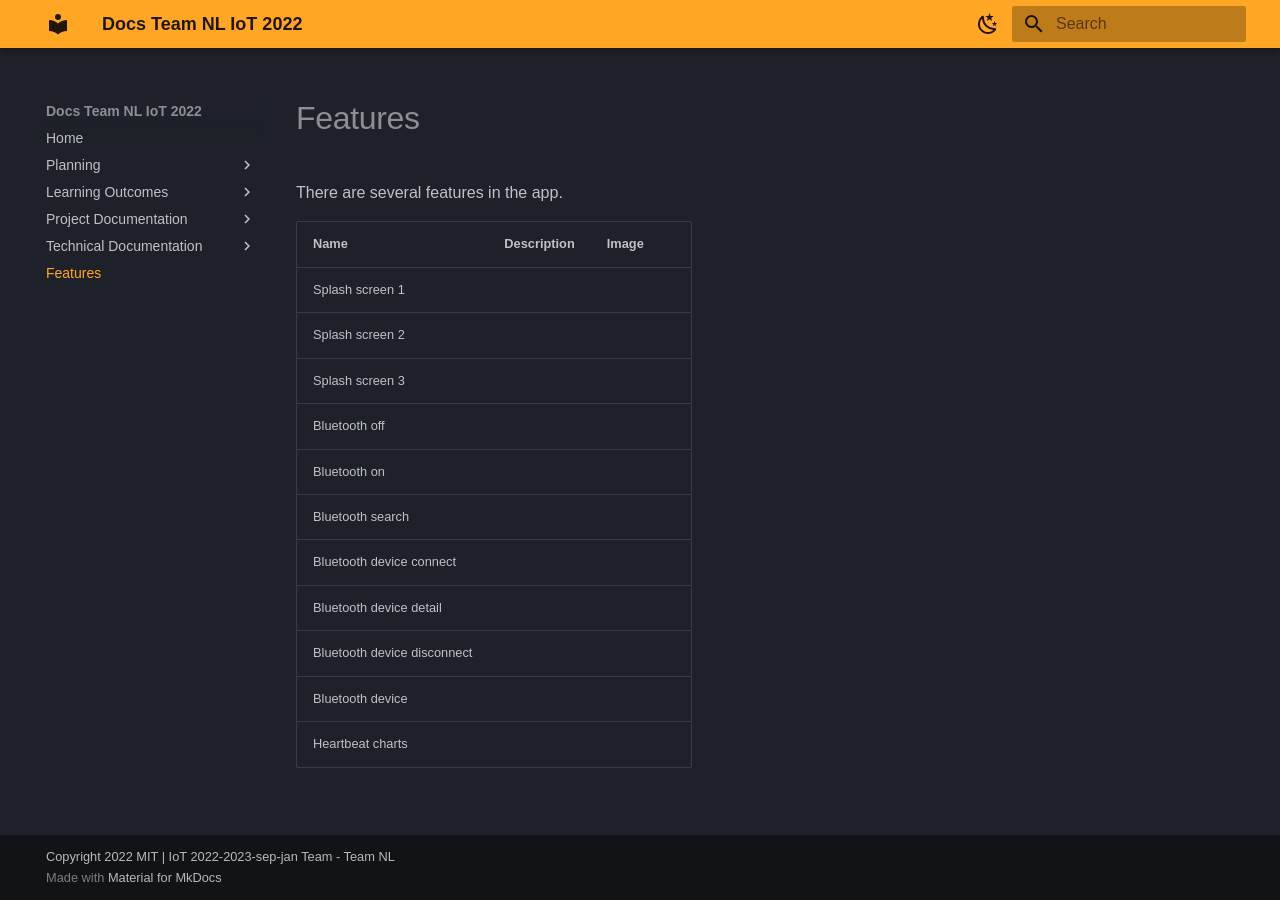
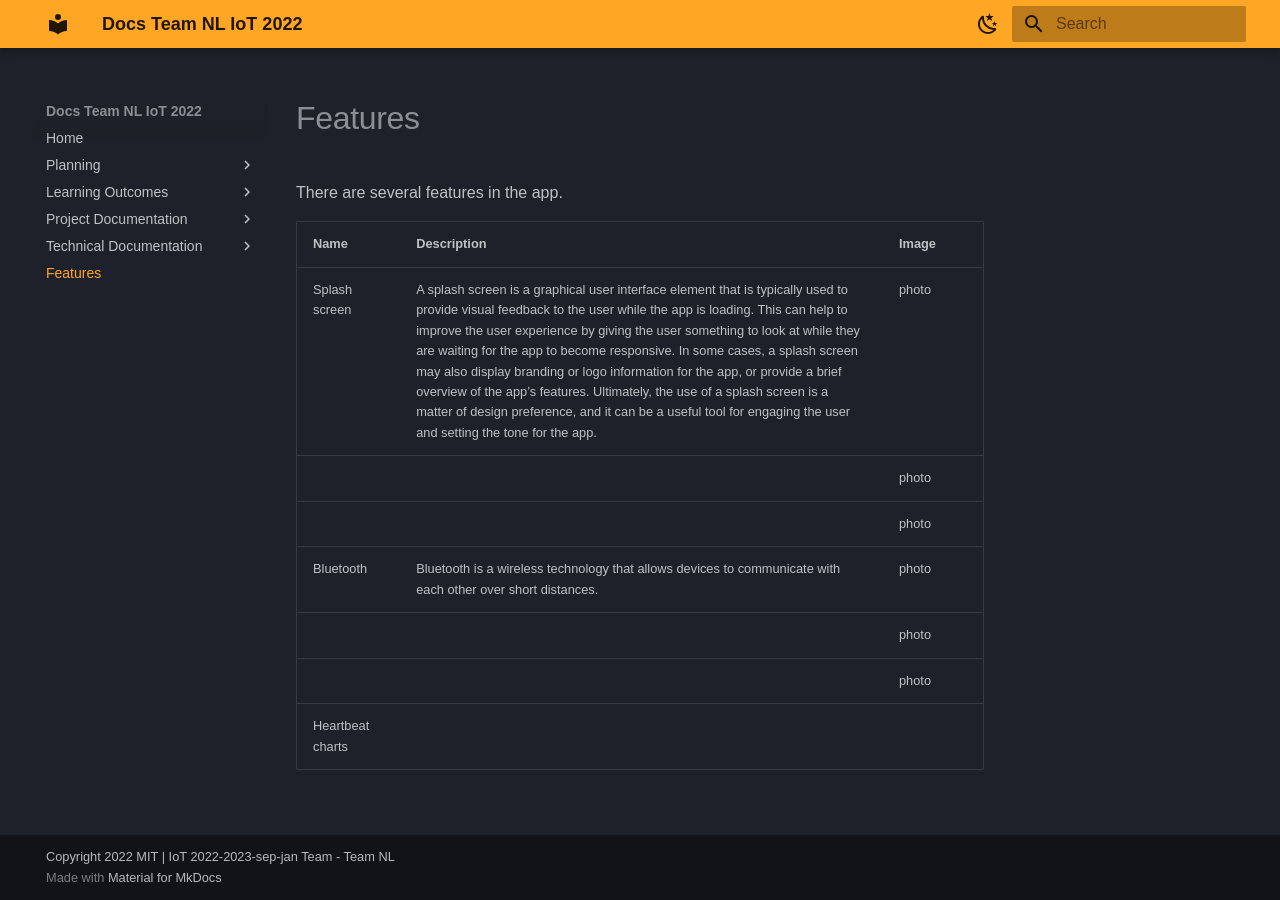
Before and after one commit to serg-and/team-nl-iot-2022, an MkDocs documentation site: the page built from docs/features.md, in a window 1280 px wide. Built offline with MkDocs 1.6.1 and Material for MkDocs 9.7.7, drawn with Linux system fonts in a browser that asks for light colours; some web fonts are replaced.

Commit message:
Add features

```diff
--- a/docs/features.md
+++ b/docs/features.md
@@ -2,14 +2,10 @@ There are several features in the app.
 
 |Name|Description|Image|
 |-|-|-|
-|Splash screen 1|||
-|Splash screen 2|||
-|Splash screen 3|||
-|Bluetooth off|||
-|Bluetooth on|||
-|Bluetooth search|||
-|Bluetooth device connect|||
-|Bluetooth device detail|||
-|Bluetooth device disconnect|||
-|Bluetooth device|||
+|Splash screen|A splash screen is a graphical user interface element that is typically used to provide visual feedback to the user while the app is loading. This can help to improve the user experience by giving the user something to look at while they are waiting for the app to become responsive. In some cases, a splash screen may also display branding or logo information for the app, or provide a brief overview of the app's features. Ultimately, the use of a splash screen is a matter of design preference, and it can be a useful tool for engaging the user and setting the tone for the app.|photo|
+|||photo|
+|||photo|
+|Bluetooth|Bluetooth is a wireless technology that allows devices to communicate with each other over short distances.|photo|
+|||photo|
+|||photo|
 |Heartbeat charts|||
```
